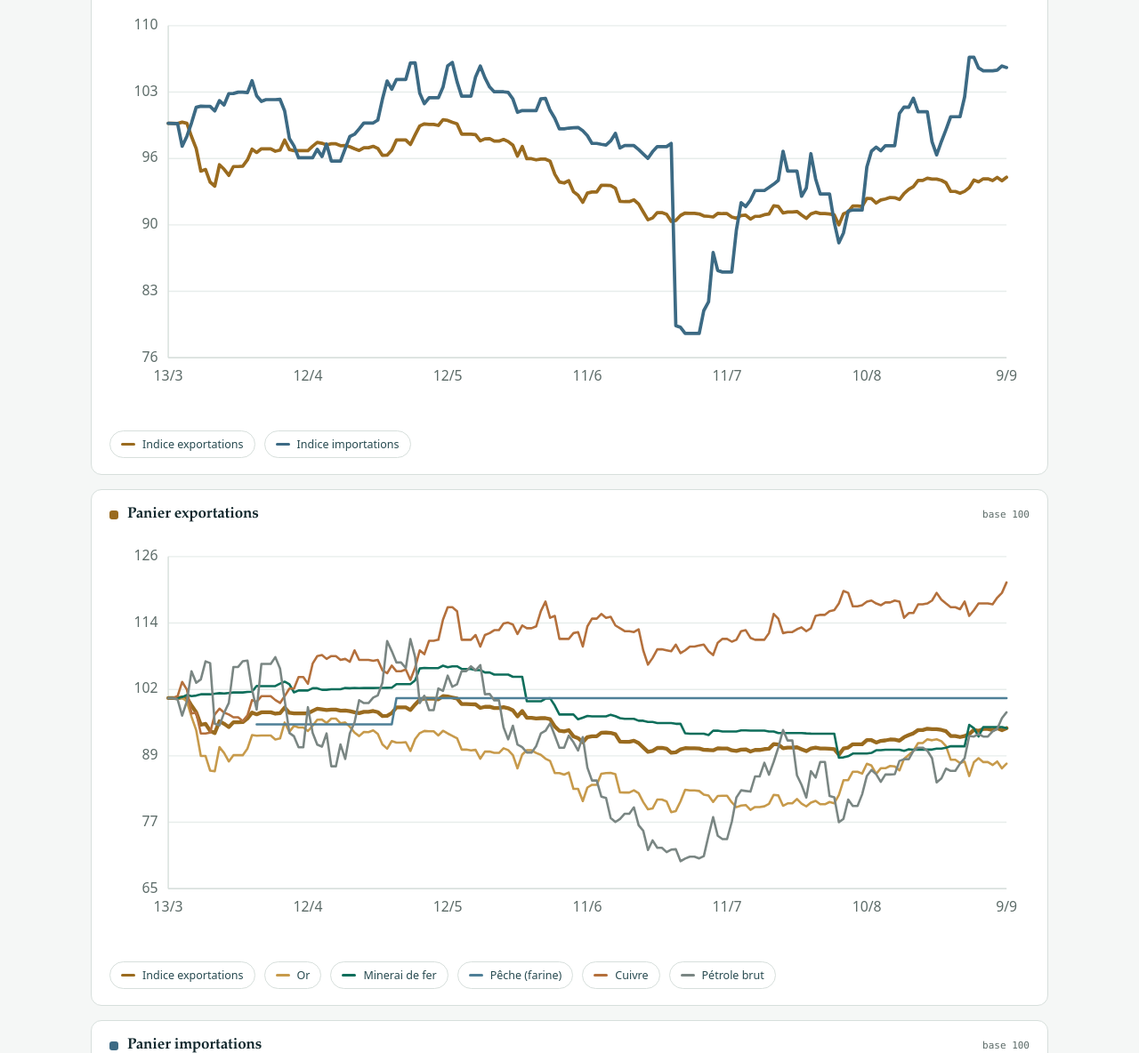
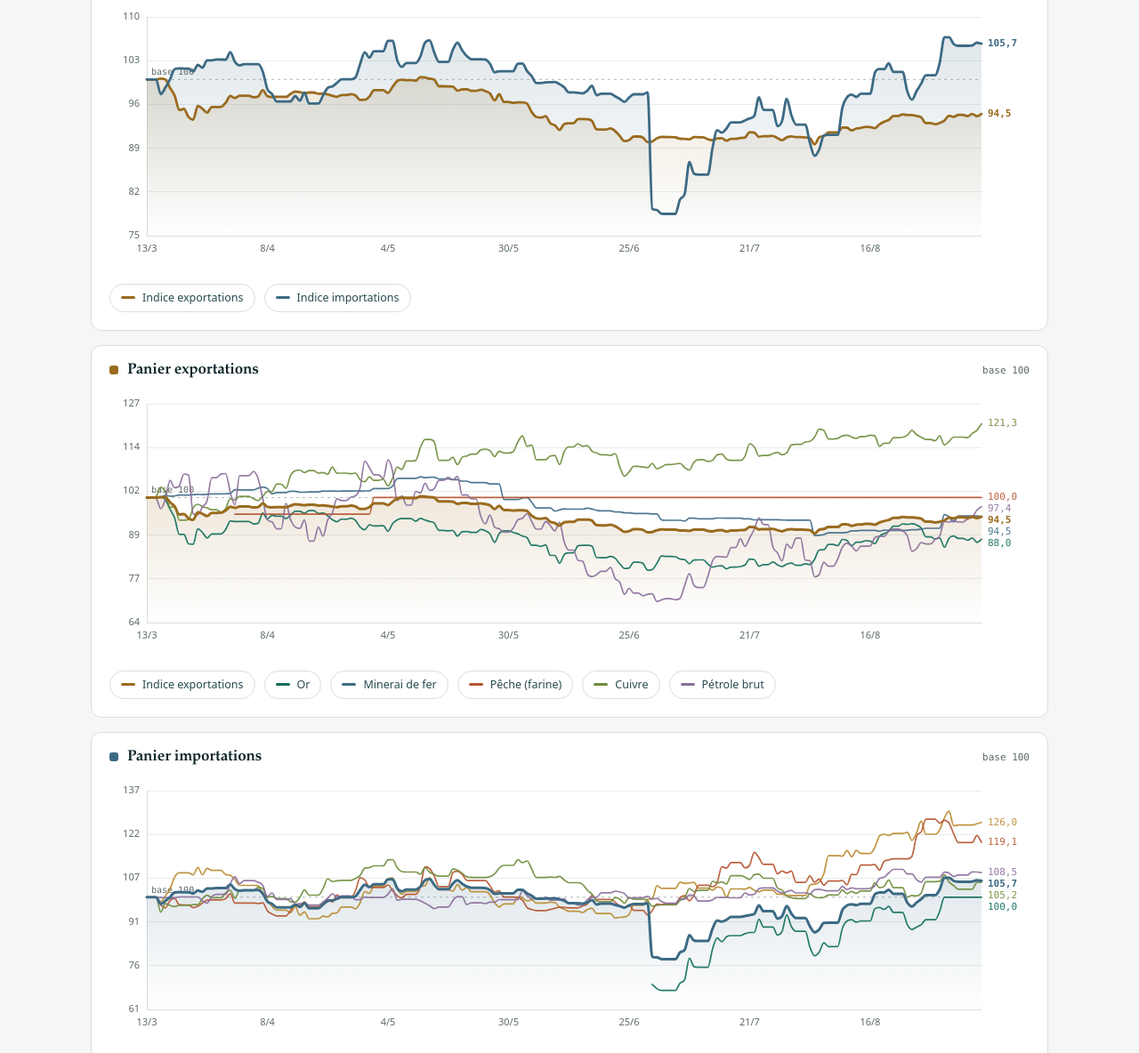
Before and after one commit to mmdngm-dev/mmd, a plain HTML site: page index.html in a window 1280 px wide. Shown: the part 1617-2801 px from the top of the page at 89% size. Drawn offline with Linux system fonts and the light colour scheme.

Commit message:
Add files via upload

```diff
--- a/index.html
+++ b/index.html
@@ -99,18 +99,25 @@
   .ch-head .note{margin-left:auto;font-family:var(--mono);font-size:11px;color:var(--muted)}
   .chart-host{position:relative}
   .chart-empty{color:var(--muted);font-size:13.5px;line-height:1.6;padding:30px 4px}
-  svg .grid{stroke:var(--line-2);stroke-width:1}
-  svg .axis{stroke:var(--line);stroke-width:1}
+  .chart-host svg{display:block;width:100%;height:auto}
+  svg .grid{stroke:var(--line-2);stroke-width:1;shape-rendering:crispEdges}
+  svg .axis{stroke:var(--line);stroke-width:1;shape-rendering:crispEdges}
+  svg .baseline{stroke:#AEB9B5;stroke-width:1;stroke-dasharray:3 4}
+  svg .baselbl{fill:var(--muted);font-size:10px;font-family:var(--mono)}
   svg .lbl{fill:var(--muted);font-size:11px;font-family:var(--sans)}
-  .cc-line{fill:none}
-  .cc-tip{position:absolute;left:0;top:0;pointer-events:none;opacity:0;transform:translate(-50%,-108%);background:var(--ink);color:#fff;font-size:12px;padding:8px 11px;border-radius:8px;white-space:nowrap;box-shadow:0 8px 22px -10px rgba(16,38,43,.7);transition:opacity .12s;z-index:5;line-height:1.5}
-  .cc-tip .tt-date{color:#8FD6C4;font-weight:600;margin-bottom:4px;font-family:var(--mono);font-size:11px}
+  svg .vlbl{font-family:var(--mono);font-size:11px}
+  .cc-line{fill:none;stroke-linejoin:round;stroke-linecap:round;vector-effect:non-scaling-stroke}
+  .cc-area{stroke:none}
+  .cc-tip{position:absolute;left:0;top:0;pointer-events:none;opacity:0;transform:translate(-50%,-112%);background:var(--ink);color:#fff;font-size:12px;padding:9px 12px;border-radius:9px;white-space:nowrap;box-shadow:0 10px 26px -10px rgba(16,38,43,.75);transition:opacity .12s;z-index:6;line-height:1.5;min-width:134px}
+  .cc-tip .tt-date{color:#8FD6C4;font-weight:600;margin-bottom:5px;font-family:var(--mono);font-size:11px}
+  .cc-tip .tt-row{display:flex;align-items:center;justify-content:space-between;gap:16px}
+  .cc-tip .tt-row.idx{font-weight:600}
   .cc-tip .sw{display:inline-block;width:11px;height:3px;border-radius:2px;margin-right:7px;vertical-align:middle}
-  .cc-tip b{font-weight:600;margin-left:3px;font-family:var(--mono)}
-  .legend{display:flex;flex-wrap:wrap;gap:8px 10px;margin:14px 0 0}
-  .legend .li{display:inline-flex;align-items:center;gap:8px;font:inherit;font-size:12.5px;color:var(--ink-2);background:var(--card);border:1px solid var(--line);border-radius:20px;padding:5px 12px;cursor:pointer}
-  .legend .li:hover{border-color:var(--ink-2)}
-  .legend .li.off{opacity:.45}
+  .cc-tip b{font-family:var(--mono);font-weight:600}
+  .legend{display:flex;flex-wrap:wrap;gap:8px 10px;margin:16px 0 2px}
+  .legend .li{display:inline-flex;align-items:center;gap:8px;font:inherit;font-size:12.5px;color:var(--ink-2);background:var(--card);border:1px solid var(--line);border-radius:20px;padding:5px 12px;cursor:pointer;transition:border-color .15s,background .15s,opacity .15s}
+  .legend .li:hover{border-color:var(--ink-2);background:var(--paper)}
+  .legend .li.off{opacity:.4}
   .legend .li.off .sw{filter:grayscale(1)}
   .legend .sw{width:16px;height:3px;border-radius:2px;flex:0 0 auto}
 
@@ -272,8 +279,8 @@ function getBase(key){ const b=BASES[key]; if(b!=null && !isNaN(b)) return b; co
 async function fetchBases(){ const r=await fetch(CONFIG.basesUrl,{cache:"no-store"}); if(!r.ok) throw new Error("no base"); return r.json(); }
 
 const PALETTE = {
-  export: { index:"#9A6B1F", commodities:["#C79A4B","#0E6E5B","#4E7F97","#B4703C","#7A8683"] },
-  import: { index:"#3C6A84", commodities:["#0A5446","#9A6B1F","#C79A4B","#5C8A5A","#B4703C"] },
+  export: { index:"#9A6B1F", commodities:["#0E6E5B","#3C6A84","#B5532E","#6E8C3B","#8A6D9B"] },
+  import: { index:"#3C6A84", commodities:["#0E6E5B","#B98A2E","#B5532E","#6E8C3B","#8A6D9B"] },
 };
 
 const $ = id => document.getElementById(id);
@@ -331,66 +338,130 @@ function renderBasket(name,result,asOf){
 }
 
 /* ---------- charts (SVG, no library) ---------- */
-const chartData={}; const chartHidden={compare:new Set(),export:new Set(),import:new Set()}; const chartDrawn={};
+const chartData={}; const chartHidden={compare:new Set(),export:new Set(),import:new Set()};
+const chartDrawn={}; const chartFocus={}; let resizeBound=false;
+
+function indexLine(name, rows){
+  const members=CONFIG.baskets[name].members;
+  return rows.map(r=>{
+    let w=0,c=0;
+    for(const m of members){ const p=r.prices?.[m.key]; if(p!=null){ w+=m.weight; c+=m.weight*(p/getBase(m.key)); } }
+    return w>0?+(100*c/w).toFixed(2):null;
+  });
+}
 function buildSeries(name,history){
   const members=CONFIG.baskets[name].members;
   const rows=(history&&history.series)||[];
   const labels=rows.map(r=>r.date);
   const pal=PALETTE[name];
-  const idxVals=rows.map(r=>{
-    let wSum=0,contrib=0;
-    for(const m of members){ const p=r.prices?.[m.key]; if(p!=null){ wSum+=m.weight; contrib+=m.weight*(p/getBase(m.key)); } }
-    return wSum>0?+(100*contrib/wSum).toFixed(2):null;
-  });
-  const series=[{ key:"__index", name:(name==="export"?"Indice exportations":"Indice importations"), color:pal.index, width:3, values:idxVals }];
+  const series=[{ key:"__index", name:(name==="export"?"Indice exportations":"Indice importations"), color:pal.index, width:3, area:true, values:indexLine(name,rows) }];
   members.forEach((m,i)=>{
-    series.push({ key:m.key, name:m.name, color:pal.commodities[i%pal.commodities.length], width:1.8,
+    series.push({ key:m.key, name:m.name, color:pal.commodities[i%pal.commodities.length], width:1.7,
       values: rows.map(r=>{ const p=r.prices?.[m.key]; return p!=null?+(100*p/getBase(m.key)).toFixed(2):null; }) });
   });
   series.forEach(s=> s.visible=!chartHidden[name].has(s.key));
   return { labels, series };
 }
-function drawTimeChart(name){
-  const st=chartData[name]; const host=$("chart-"+name); const empt=$("empty-"+name);
+function buildCompareSeries(history){
+  const rows=(history&&history.series)||[];
+  const labels=rows.map(r=>r.date);
+  const series=[
+    { key:"__export", name:"Indice exportations", color:PALETTE.export.index, width:2.8, area:true, values:indexLine("export",rows) },
+    { key:"__import", name:"Indice importations", color:PALETTE.import.index, width:2.8, area:true, values:indexLine("import",rows) },
+  ];
+  series.forEach(s=> s.visible=!chartHidden.compare.has(s.key));
+  return { labels, series };
+}
+
+/* monotone cubic smoothing (no overshoot) through {x,y} points */
+function smoothPath(pts){
+  const n=pts.length;
+  if(n===1) return `M${pts[0].x},${pts[0].y}`;
+  if(n===2) return `M${pts[0].x},${pts[0].y} L${pts[1].x},${pts[1].y}`;
+  const dx=[],dy=[],m=[];
+  for(let i=0;i<n-1;i++){ dx[i]=pts[i+1].x-pts[i].x; dy[i]=(pts[i+1].y-pts[i].y)/(dx[i]||1); }
+  m[0]=dy[0]; m[n-1]=dy[n-2];
+  for(let i=1;i<n-1;i++){ m[i]=(dy[i-1]*dy[i]<=0)?0:(dy[i-1]+dy[i])/2; }
+  for(let i=0;i<n-1;i++){
+    if(dy[i]===0){ m[i]=0; m[i+1]=0; continue; }
+    const a=m[i]/dy[i], b=m[i+1]/dy[i], h=a*a+b*b;
+    if(h>9){ const t=3/Math.sqrt(h); m[i]=t*a*dy[i]; m[i+1]=t*b*dy[i]; }
+  }
+  let d=`M${pts[0].x.toFixed(1)},${pts[0].y.toFixed(1)}`;
+  for(let i=0;i<n-1;i++){ const h=dx[i]/3;
+    d+=` C${(pts[i].x+h).toFixed(1)},${(pts[i].y+m[i]*h).toFixed(1)} ${(pts[i+1].x-h).toFixed(1)},${(pts[i+1].y-m[i+1]*h).toFixed(1)} ${pts[i+1].x.toFixed(1)},${pts[i+1].y.toFixed(1)}`; }
+  return d;
+}
+function runs(values,X,Y){
+  const out=[]; let cur=[];
+  values.forEach((v,i)=>{ if(v==null){ if(cur.length){out.push(cur);cur=[];} } else cur.push({x:X(i),y:Y(v)}); });
+  if(cur.length) out.push(cur);
+  return out;
+}
+function renderChart(name, skipLegend){
+  const st=chartData[name]; if(!st) return;
+  const host=$("chart-"+name), empt=$("empty-"+name);
   const labels=st.labels, series=st.series, n=labels.length;
   const enough = n>=2 && series[0].values.filter(v=>v!=null).length>=2;
-  if(!enough){ host.style.display="none"; if(empt){ empt.style.display="block"; empt.textContent="Le graphique se remplit à mesure que les prix quotidiens s'accumulent — repassez après quelques exécutions planifiées. Pour l'alimenter tout de suite en historique réel, lancez le script de préchargement (optionnel)."; } renderLegend(name); return; }
+  if(!enough){ host.style.display="none"; if(empt){ empt.style.display="block"; empt.textContent="Le graphique se remplit à mesure que les prix quotidiens s'accumulent — repassez après quelques exécutions, ou lancez le préchargement d'historique."; } if(!skipLegend) renderLegend(name); return; }
   host.style.display="block"; if(empt) empt.style.display="none";
 
-  const W=720,H=320,PADL=46,PADR=18,PADT=18,PADB=42;
+  const W=Math.max(320,Math.round(host.clientWidth||host.getBoundingClientRect().width||640));
+  const H=W<520?260:300;
+  const PADL=42,PADR=54,PADT=16,PADB=38;
   const vis=series.filter(s=>s.visible);
-  let vals=[]; vis.forEach(s=>s.values.forEach(v=>{ if(v!=null) vals.push(v); }));
-  if(!vals.length) vals=[100];
+  const focus=chartFocus[name]||null;
+
+  let vals=[100]; vis.forEach(s=>s.values.forEach(v=>{ if(v!=null) vals.push(v); }));
   let ymin=Math.min(...vals),ymax=Math.max(...vals);
   if(ymin===ymax){ ymin-=1; ymax+=1; }
-  const padR=(ymax-ymin)*0.08; ymin=Math.floor(ymin-padR); ymax=Math.ceil(ymax+padR);
+  const pad=(ymax-ymin)*0.10; ymin=Math.floor(ymin-pad); ymax=Math.ceil(ymax+pad);
   const X=i=> n===1?(PADL+(W-PADL-PADR)/2):(PADL+(i/(n-1))*(W-PADL-PADR));
   const Y=v=> PADT+(ymax-v)/(ymax-ymin)*(H-PADT-PADB);
 
   let grid="",yl="";
-  for(let t=0;t<=5;t++){ const v=ymin+(ymax-ymin)*t/5; grid+=`<line class="grid" x1="${PADL}" y1="${Y(v).toFixed(1)}" x2="${W-PADR}" y2="${Y(v).toFixed(1)}"/>`; yl+=`<text class="lbl" x="${PADL-8}" y="${(Y(v)+3).toFixed(1)}" text-anchor="end">${Math.round(v)}</text>`; }
-  let xl=""; const step=Math.max(1,Math.round(n/6));
+  for(let t=0;t<=5;t++){ const v=ymin+(ymax-ymin)*t/5, y=Y(v).toFixed(1);
+    grid+=`<line class="grid" x1="${PADL}" y1="${y}" x2="${W-PADR}" y2="${y}"/>`;
+    yl+=`<text class="lbl" x="${PADL-8}" y="${(Y(v)+3).toFixed(1)}" text-anchor="end">${Math.round(v)}</text>`; }
+  let baseLine="";
+  if(100>=ymin&&100<=ymax){ const y=Y(100).toFixed(1); baseLine=`<line class="baseline" x1="${PADL}" y1="${y}" x2="${W-PADR}" y2="${y}"/><text class="baselbl" x="${PADL+5}" y="${(Y(100)-5).toFixed(1)}">base 100</text>`; }
+  let xl=""; const step=Math.max(1,Math.round(n/(W<520?5:7)));
   for(let i=0;i<n;i+=step){ xl+=`<text class="lbl" x="${X(i).toFixed(1)}" y="${H-PADB+18}" text-anchor="middle">${fmtDay(labels[i])}</text>`; }
-  let paths="";
-  vis.forEach(s=>{
-    let d="",pen=false;
-    s.values.forEach((v,i)=>{ if(v==null){ pen=false; return; } d+=(pen?" L":"M")+X(i).toFixed(1)+","+Y(v).toFixed(1); pen=true; });
-    if(d) paths+=`<path class="cc-line" d="${d}" stroke="${s.color}" stroke-width="${s.width}" stroke-linejoin="round" stroke-linecap="round"/>`;
+
+  const ordered=[...vis].sort((a,b)=>{ const fa=focus?(a.key===focus?1:0):(a.area?1:0), fb=focus?(b.key===focus?1:0):(b.area?1:0); return fa-fb; });
+  let defs="",areas="",lines=""; const endlbls=[];
+  ordered.forEach(s=>{
+    const dim=focus?(s.key!==focus):false;
+    const op=dim?0.14:(s.area?1:(focus?1:0.9));
+    const rr=runs(s.values,X,Y);
+    if(s.area){
+      const gid=`g-${name}-${s.key}`.replace(/[^\w-]/g,"");
+      defs+=`<linearGradient id="${gid}" x1="0" x2="0" y1="0" y2="1"><stop offset="0" stop-color="${s.color}" stop-opacity="${dim?0.03:0.16}"/><stop offset="1" stop-color="${s.color}" stop-opacity="0"/></linearGradient>`;
+      rr.forEach(run=>{ if(run.length<2) return; const y0=(H-PADB).toFixed(1); areas+=`<path class="cc-area" d="${smoothPath(run)} L${run[run.length-1].x.toFixed(1)},${y0} L${run[0].x.toFixed(1)},${y0} Z" fill="url(#${gid})"/>`; });
+    }
+    rr.forEach(run=>{ lines+=`<path class="cc-line" d="${smoothPath(run)}" stroke="${s.color}" stroke-width="${(focus&&s.key===focus)?s.width+0.6:s.width}" opacity="${op}"/>`; });
+    for(let i=s.values.length-1;i>=0;i--){ if(s.values[i]!=null){ endlbls.push({y:Y(s.values[i]),text:fmtIdx(s.values[i]),color:s.color,op,bold:s.area}); break; } }
   });
-  host.innerHTML=`<svg viewBox="0 0 ${W} ${H}" width="100%" role="img" aria-label="Évolution de l'indice et de ses composantes">
-    ${grid}
+  endlbls.sort((a,b)=>a.y-b.y);
+  for(let i=1;i<endlbls.length;i++){ if(endlbls[i].y-endlbls[i-1].y<13) endlbls[i].y=endlbls[i-1].y+13; }
+  endlbls.forEach(l=>{ l.y=Math.max(PADT+8,Math.min(H-PADB,l.y)); });
+  const endTxt=endlbls.map(l=>`<text class="vlbl" x="${W-PADR+7}" y="${(l.y+3).toFixed(1)}" fill="${l.color}" opacity="${l.op}" font-weight="${l.bold?700:500}">${l.text}</text>`).join("");
+
+  host.innerHTML=`<svg viewBox="0 0 ${W} ${H}" width="100%" role="img" aria-label="Évolution des indices">
+    <defs>${defs}</defs>
+    ${grid}${baseLine}
     <line class="axis" x1="${PADL}" y1="${PADT}" x2="${PADL}" y2="${H-PADB}"/>
     <line class="axis" x1="${PADL}" y1="${H-PADB}" x2="${W-PADR}" y2="${H-PADB}"/>
-    ${yl}${xl}${paths}
+    ${yl}${xl}${areas}${lines}${endTxt}
     <g class="hoverlayer"></g>
   </svg>`;
   let tip=host.querySelector(".cc-tip"); if(!tip){ tip=document.createElement("div"); tip.className="cc-tip"; host.appendChild(tip); }
   wireHover(name,host,{X,Y,n,labels,vis,W,PADL,PADR,PADT,PADB,H});
   if(!chartDrawn[name] && !window.matchMedia("(prefers-reduced-motion: reduce)").matches){
-    host.querySelectorAll(".cc-line").forEach(p=>{ const len=p.getTotalLength(); p.style.strokeDasharray=len; p.style.strokeDashoffset=len; p.getBoundingClientRect(); p.style.transition="stroke-dashoffset .8s ease"; requestAnimationFrame(()=>{ p.style.strokeDashoffset=0; }); });
+    host.querySelectorAll(".cc-line").forEach(p=>{ try{ const len=p.getTotalLength(); p.style.strokeDasharray=len; p.style.strokeDashoffset=len; p.getBoundingClientRect(); p.style.transition="stroke-dashoffset .9s ease"; requestAnimationFrame(()=>{ p.style.strokeDashoffset=0; }); }catch(_){} });
   }
   chartDrawn[name]=true;
-  renderLegend(name);
+  if(!skipLegend) renderLegend(name);
 }
 function wireHover(name,host,ctx){
   const svg=host.querySelector("svg"), hover=host.querySelector(".hoverlayer"), tip=host.querySelector(".cc-tip");
@@ -399,48 +470,38 @@ function wireHover(name,host,ctx){
     const rect=svg.getBoundingClientRect();
     const svgX=(ev.clientX-rect.left)/rect.width*W;
     let i=Math.round((svgX-PADL)/((W-PADL-PADR)||1)*(n-1)); i=Math.max(0,Math.min(n-1,i));
-    let g=`<line x1="${X(i).toFixed(1)}" y1="${PADT}" x2="${X(i).toFixed(1)}" y2="${H-PADB}" stroke="var(--line)" stroke-width="1"/>`;
-    let rows="";
-    vis.forEach(s=>{ const v=s.values[i]; if(v==null) return; g+=`<circle cx="${X(i).toFixed(1)}" cy="${Y(v).toFixed(1)}" r="3.4" fill="var(--card)" stroke="${s.color}" stroke-width="2"/>`; rows+=`<div><span class="sw" style="background:${s.color}"></span>${s.name} <b>${fmtIdx(v)}</b></div>`; });
+    let g=`<line x1="${X(i).toFixed(1)}" y1="${PADT}" x2="${X(i).toFixed(1)}" y2="${H-PADB}" stroke="var(--ink-2)" stroke-opacity="0.3" stroke-width="1"/>`;
+    const arr=[];
+    vis.forEach(s=>{ const v=s.values[i]; if(v==null) return; g+=`<circle cx="${X(i).toFixed(1)}" cy="${Y(v).toFixed(1)}" r="3.6" fill="var(--card)" stroke="${s.color}" stroke-width="2"/>`; arr.push({name:s.name,color:s.color,v,idx:s.key.startsWith("__")}); });
+    arr.sort((a,b)=>b.v-a.v);
+    const html=arr.map(r=>`<div class="tt-row${r.idx?" idx":""}"><span><span class="sw" style="background:${r.color}"></span>${r.name}</span><b>${fmtIdx(r.v)}</b></div>`).join("");
     hover.innerHTML=g;
-    tip.innerHTML=`<div class="tt-date">${labels[i]}</div>${rows}`;
-    tip.style.left=(X(i)/W*rect.width)+"px"; tip.style.top=(PADT/H*rect.height+8)+"px"; tip.style.opacity="1";
+    tip.innerHTML=`<div class="tt-date">${labels[i]}</div>${html}`;
+    const px=X(i)/W*rect.width;
+    tip.style.left=Math.max(74,Math.min(rect.width-74,px))+"px";
+    tip.style.top=(PADT/H*rect.height+4)+"px"; tip.style.opacity="1";
   });
   svg.addEventListener("mouseleave",()=>{ hover.innerHTML=""; tip.style.opacity="0"; });
 }
 function renderLegend(name){
-  const leg=$("leg-"+name), series=chartData[name].series;
+  const leg=$("leg-"+name); if(!leg) return; const series=chartData[name].series;
   leg.innerHTML="";
   series.forEach(s=>{
     const b=document.createElement("button"); b.type="button"; b.className="li"+(s.visible?"":" off"); b.setAttribute("aria-pressed",s.visible?"true":"false");
     b.innerHTML=`<span class="sw" style="background:${s.color}"></span>${s.name}`;
-    b.addEventListener("click",()=>{ s.visible=!s.visible; if(s.visible) chartHidden[name].delete(s.key); else chartHidden[name].add(s.key); drawTimeChart(name); });
+    b.addEventListener("click",()=>{ s.visible=!s.visible; if(s.visible) chartHidden[name].delete(s.key); else chartHidden[name].add(s.key); chartFocus[name]=null; renderChart(name); });
+    b.addEventListener("mouseenter",()=>{ if(s.visible){ chartFocus[name]=s.key; renderChart(name,true); } });
+    b.addEventListener("mouseleave",()=>{ if(chartFocus[name]!=null){ chartFocus[name]=null; renderChart(name,true); } });
     leg.appendChild(b);
   });
 }
-function indexLine(name, rows){
-  const members=CONFIG.baskets[name].members;
-  return rows.map(r=>{
-    let w=0,c=0;
-    for(const m of members){ const p=r.prices?.[m.key]; if(p!=null){ w+=m.weight; c+=m.weight*(p/getBase(m.key)); } }
-    return w>0?+(100*c/w).toFixed(2):null;
-  });
-}
-function buildCompareSeries(history){
-  const rows=(history&&history.series)||[];
-  const labels=rows.map(r=>r.date);
-  const series=[
-    { key:"__export", name:"Indice exportations", color:PALETTE.export.index, width:2.6, values:indexLine("export",rows) },
-    { key:"__import", name:"Indice importations", color:PALETTE.import.index, width:2.6, values:indexLine("import",rows) },
-  ];
-  series.forEach(s=> s.visible=!chartHidden.compare.has(s.key));
-  return { labels, series };
-}
-
 async function renderCharts(){
   let history; try{ history=await fetchHistory(); }catch(e){ history={series:[]}; }
-  chartData.compare=buildCompareSeries(history); drawTimeChart("compare");
-  for(const name of ["export","import"]){ chartData[name]=buildSeries(name,history); drawTimeChart(name); }
+  chartData.compare=buildCompareSeries(history); renderChart("compare");
+  for(const name of ["export","import"]){ chartData[name]=buildSeries(name,history); renderChart(name); }
+  if(!resizeBound){ resizeBound=true; let raf;
+    window.addEventListener("resize",()=>{ cancelAnimationFrame(raf); raf=requestAnimationFrame(()=>{ ["compare","export","import"].forEach(nm=>{ if(chartData[nm]) renderChart(nm); }); }); });
+  }
 }
 
 /* ---------- orchestration ---------- */
```
